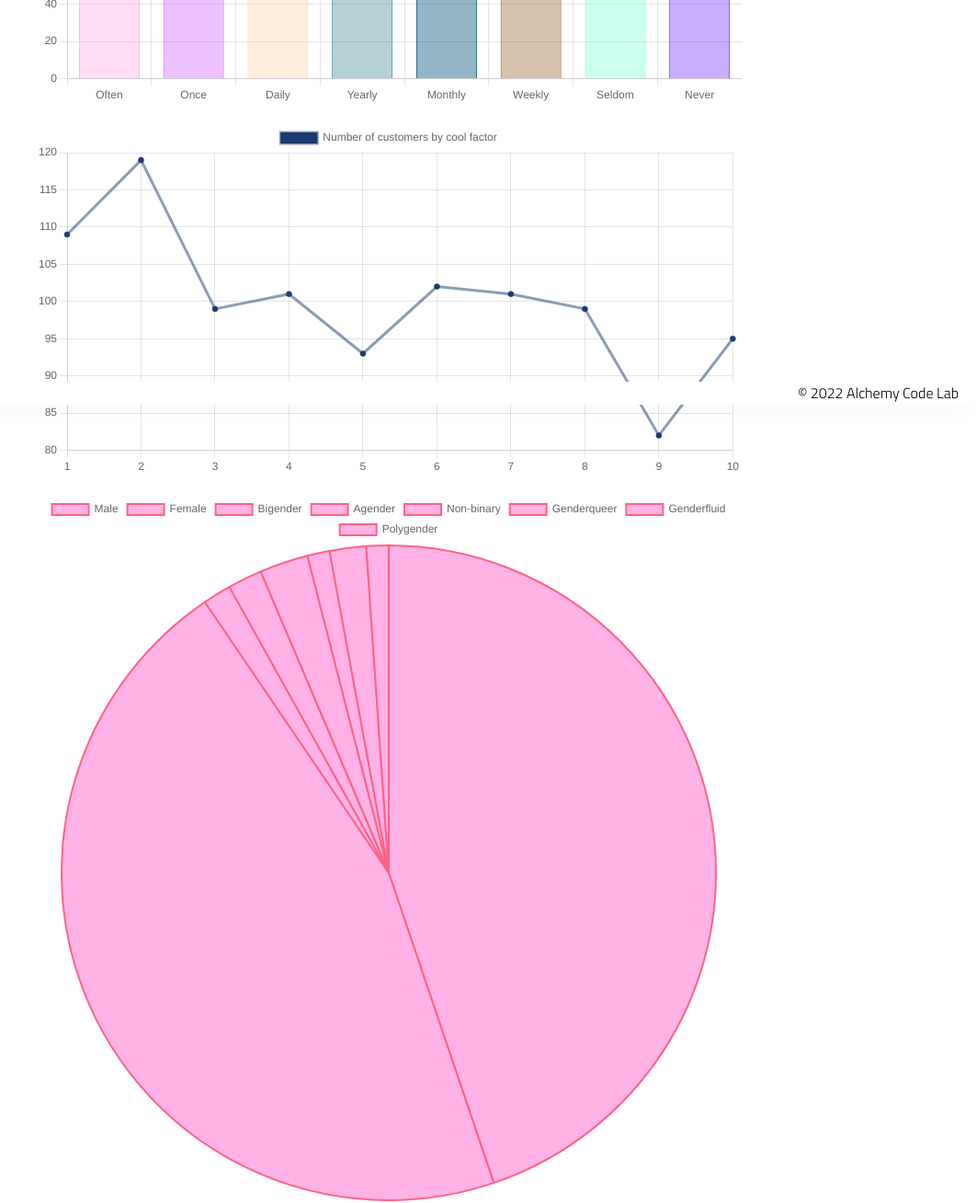
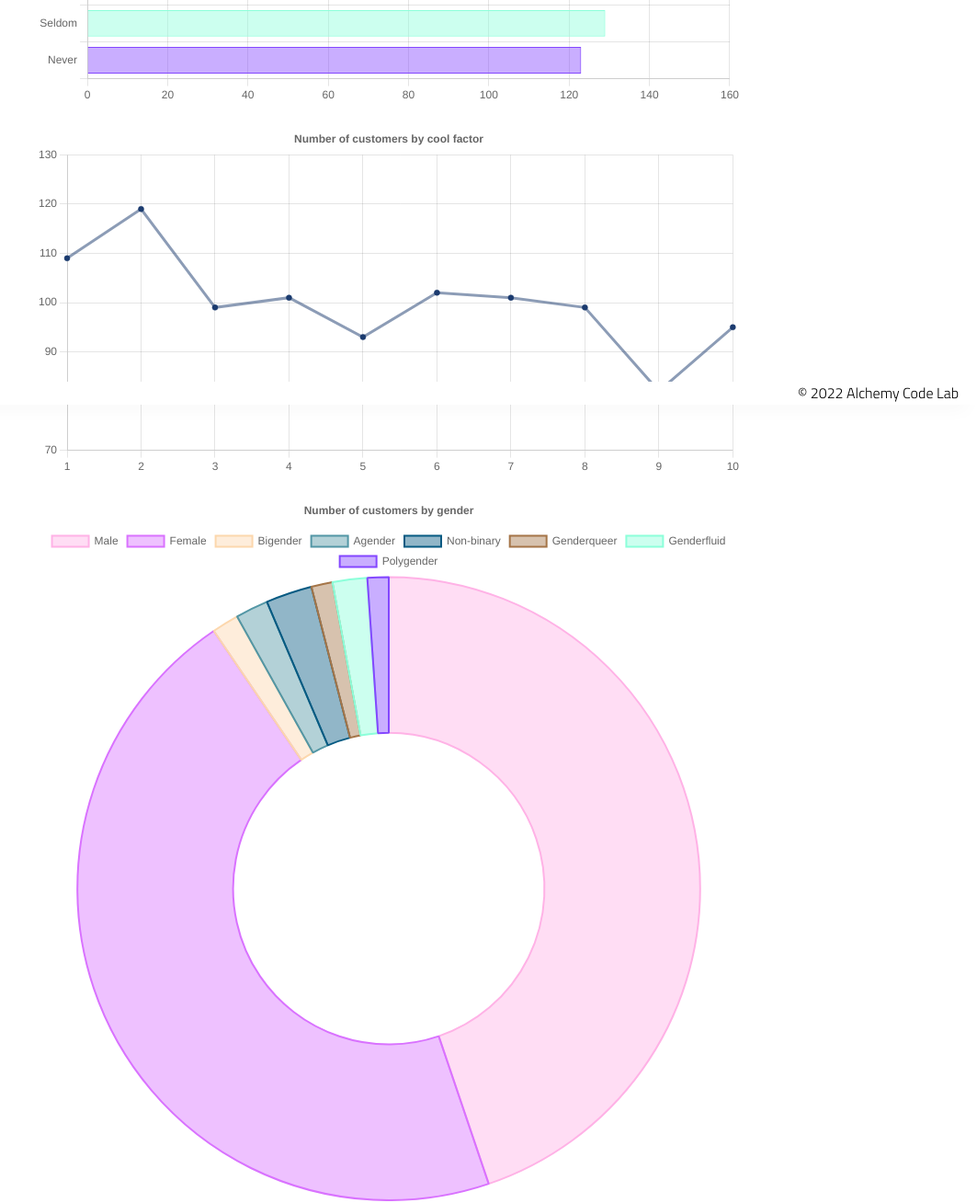
Before and after one commit to rileyjhoff/1.4b-chart-munge-code-challenge-spotlight, a plain HTML site: page index.html in a window 1280 px wide. Shown: the part 360-1668 px from the top of the page at 92% size, without its empty margins (217-1280 px from the left). Drawn offline with nearby package versions, Linux system fonts and the light colour scheme.

Commit message:
finished chart styling for base requirements

```diff
--- a/app.js
+++ b/app.js
@@ -16,7 +16,6 @@ const labelsBar = Object.keys(purchaseFrequencyCount);
 const dataBar = {
   labels: labelsBar,
   datasets: [{
-    label: 'Number of customers by purchase frequency',
     backgroundColor: [
       '#FFB2E670',
       '#D972FF70',
@@ -39,13 +38,24 @@ const dataBar = {
     ],
     borderWidth: 1,
     data: Object.values(purchaseFrequencyCount),
-  }]
+  }],
 };
 
 const configBar = {
   type: 'bar',
   data: dataBar,
-  options: {}
+  options: {
+    indexAxis: 'y',
+    plugins: {
+      title: {
+        display: true,
+        text: 'Number of customers by purchase frequency',
+      },
+      legend: {
+        display: false,
+      }
+    }
+  }
 };
 
 const myBarChart = new Chart(
@@ -68,17 +78,32 @@ const labelsLine = Object.keys(coolFactorCount);
 const dataLine = {
   labels: labelsLine,
   datasets: [{
-    label: 'Number of customers by cool factor',
     backgroundColor: '#1B3B6F',
     borderColor: '#1B3B6F80',
     data: Object.values(coolFactorCount),
-  }]
+  }],
 };
 
 const configLine = {
   type: 'line',
   data: dataLine,
-  options: {}
+  options: {
+    plugins: {
+      title: {
+        display: true,
+        text: 'Number of customers by cool factor',
+      },
+      legend: {
+        display: false,
+      }
+    },
+    scales: {
+      y: {
+        min: 70,
+        max: 130
+      }
+    }
+  }
 };
 
 const myLineChart = new Chart(
@@ -98,27 +123,51 @@ const genderCount = customerData.reduce((acc, curr) => {
 
 console.log(genderCount);
 
-const labelsPie = Object.keys(genderCount);
+const labelsDoughnut = Object.keys(genderCount);
 
-const dataPie = {
-  labels: labelsPie,
+const dataDoughnut = {
+  labels: labelsDoughnut,
   datasets: [{
-    label: 'My First dataset',
-    backgroundColor: '#FFB2E6',
-    borderColor: 'rgb(255, 99, 132)',
+    backgroundColor: [
+      '#FFB2E670',
+      '#D972FF70',
+      '#FCD7AD70',
+      '#5296A570',
+      '#065A8270',
+      '#A5754870',
+      '#8CFFDA70',
+      '#8447FF70'
+    ],
+    borderColor: [
+      '#FFB2E6',
+      '#D972FF',
+      '#FCD7AD',
+      '#5296A5',
+      '#065A82',
+      '#A57548',
+      '#8CFFDA',
+      '#8447FF'
+    ],
     data: Object.values(genderCount),
   }]
 };
 
-const configPie = {
-  type: 'pie',
-  data: dataPie,
-  options: {}
+const configDoughnut = {
+  type: 'doughnut',
+  data: dataDoughnut,
+  options: {
+    plugins: {
+      title: {
+        display: true,
+        text: 'Number of customers by gender'
+      }
+    }
+  }
 };
 
-const myPieChart = new Chart(
-  document.getElementById('myPieChart'),
-  configPie
+const myDoughnutChart = new Chart(
+  document.getElementById('myDoughnutChart'),
+  configDoughnut
 );
 
 // Stretch Goals
--- a/index.html
+++ b/index.html
@@ -27,7 +27,7 @@
             <canvas id="myLineChart"></canvas>
         </div>
         <div class="chart">
-            <canvas id="myPieChart"></canvas>
+            <canvas id="myDoughnutChart"></canvas>
         </div>
     </main>
     <footer>
```
